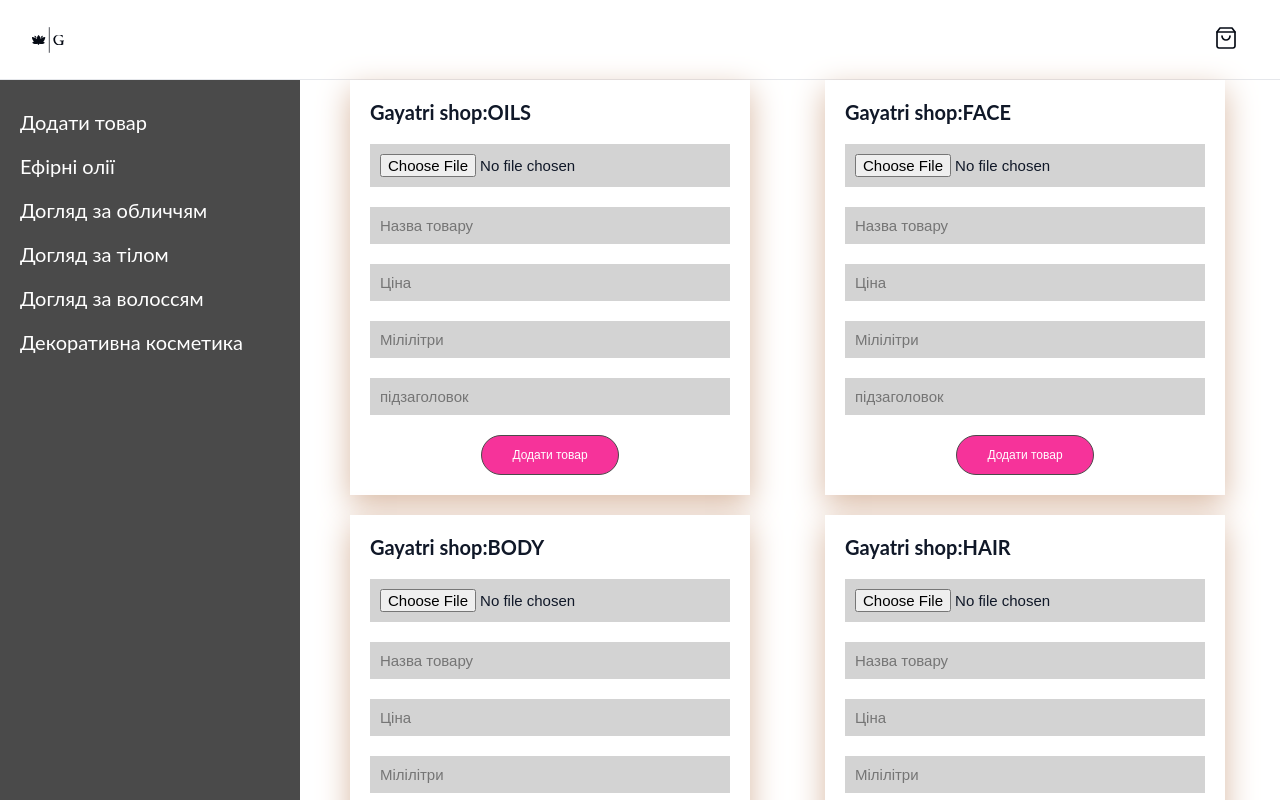
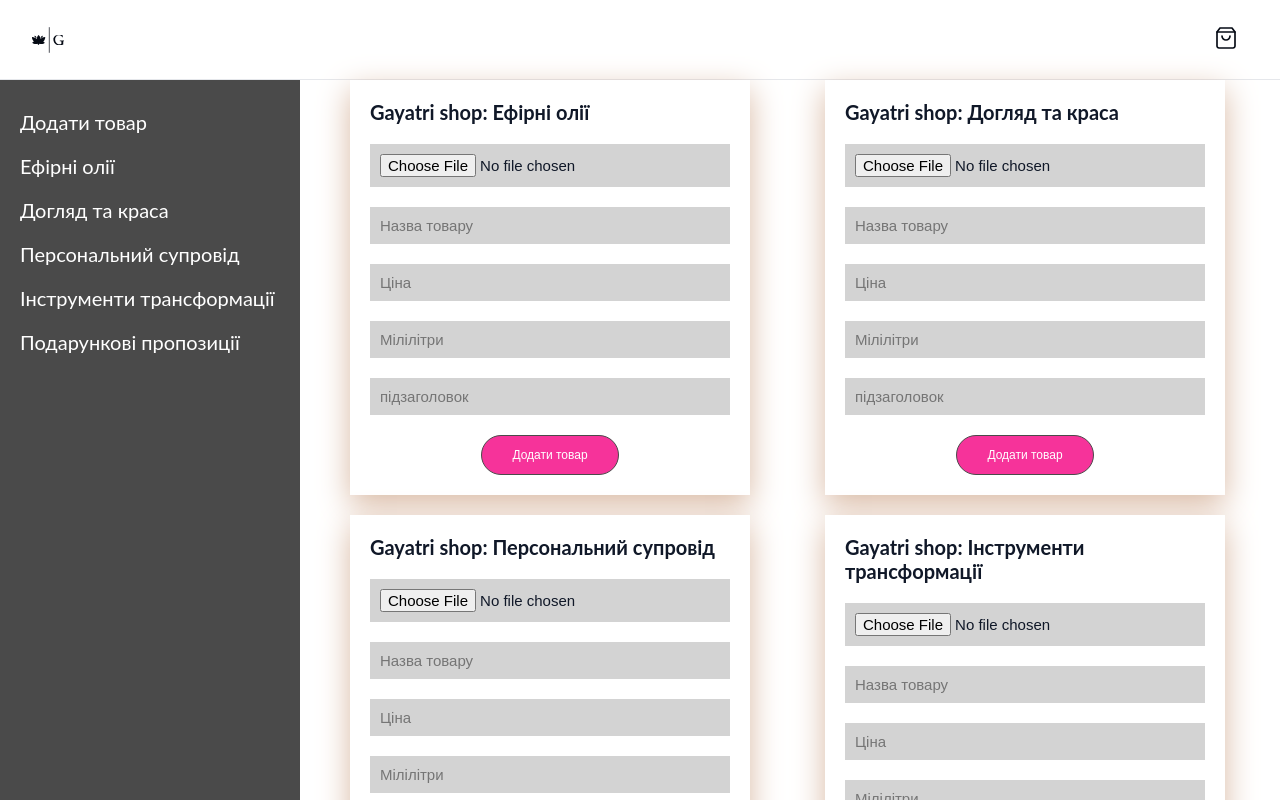
Before and after one commit to Bohdansnopok/Gayatri, a Next.js app: page /admin/adminAdd in a window 1280 px wide. Shown: the top 800 px of the page. Built offline with nearby package versions, Linux system fonts and the light colour scheme; sample sign-in values are in the browser's storage; a web font is replaced by a local one.

Commit message:
change offer names

```diff
--- a/src/app/admin/admin-sidebar/page.tsx
+++ b/src/app/admin/admin-sidebar/page.tsx
@@ -17,16 +17,16 @@
         Ефірні олії
       </Link>
       <Link className="admin__sidebar__link" href="/admin/adminProducts/face">
-        Догляд за обличчям
+        Догляд та краса
       </Link>
       <Link className="admin__sidebar__link" href="/admin/adminProducts/body">
-        Догляд за тілом
+        Персональний супровід
       </Link>
       <Link className="admin__sidebar__link" href="/admin/adminProducts/hair">
-        Догляд за волоссям
+        Інструменти трансформації
       </Link>
       <Link className="admin__sidebar__link" href="/admin/adminProducts/decor">
-        Декоративна косметика
+        Подарункові пропозиції
       </Link>
     </div>
   );
--- a/src/app/admin/adminForm/page.tsx
+++ b/src/app/admin/adminForm/page.tsx
@@ -8,6 +8,14 @@
 type Props = {
   category: "FACE" | "BODY" | "HAIR" | "DECOR" | "OILS";
 };
+
+const categoryLabels = {
+  FACE: "Догляд та краса",
+  BODY: "Персональний супровід",
+  HAIR: "Інструменти трансформації",
+  DECOR: "Подарункові пропозиції",
+  OILS: "Ефірні олії",
+} as const;
 
 export default function AdminForm({ category }: Props) {
   const [imageFile, setImageFile] = useState<File | null>(null);
@@ -81,7 +89,7 @@
       ) as HTMLInputElement;
       if (fileInput) fileInput.value = "";
 
-      alert(`✅ Товар додано до ${category}!`);
+      alert(`✅ Товар додано до ${categoryLabels[category]}!`);
     } catch (error: any) {
       console.error(`Помилка:`, error);
       alert(`❌ ${error.message || "Помилка"}`);
@@ -94,7 +102,7 @@
 
   return (
     <form className="admin__form" onSubmit={handleSubmit}>
-      <h3 className="form__title">Gayatri shop:{category}</h3>
+      <h3 className="form__title">Gayatri shop: {categoryLabels[category]}</h3>
 
       <div className="form__group">
         <input
--- a/src/components/decorativeCosmetic/decorativeCosmetic.tsx
+++ b/src/components/decorativeCosmetic/decorativeCosmetic.tsx
@@ -19,7 +19,7 @@
   return (
     <section id="decorative" className="face">
       <div className="container">
-        <h1>Декоративна косметика</h1>
+        <h1>Подарункові пропозиції</h1>
         <div className="face__cards">
           {decorProducts.map((product, index) => (
             <div key={product.id} className="face__card">
--- a/src/components/face/Face.tsx
+++ b/src/components/face/Face.tsx
@@ -19,7 +19,7 @@
   return (
     <section id="face" className="face">
       <div className="container">
-        <h1>Догляд за обличчям</h1>
+        <h1>Догляд та краса</h1>
         <div className="face__cards">
           {faceProducts.map((product, index) => (
             <div key={product.id} className="face__card">
--- a/src/components/hair/hair.tsx
+++ b/src/components/hair/hair.tsx
@@ -19,7 +19,7 @@
   return (
     <section id="hair" className="face">
       <div className="container">
-        <h1>Догляд за волоссям</h1>
+        <h1>Інструменти трансформації</h1>
         <div className="face__cards">
           {hairProducts.map((product, index) => (
             <div key={product.id} className="face__card">
--- a/src/components/skin/skin.tsx
+++ b/src/components/skin/skin.tsx
@@ -18,7 +18,7 @@
   return (
     <section id="skin" className="face">
       <div className="container">
-        <h1>Догляд за тілом</h1>
+        <h1>Персональний супровід</h1>
         <div className="face__cards">
           {bodyProducts.map((product, index) => (
             <div key={product.id} className="face__card">
```
Also changed, not shown: src/components/ourProducts/ourProducts.tsx (+4 -10 lines), src/components/productAccordions/productAccordions.tsx (+4 -4 lines).
